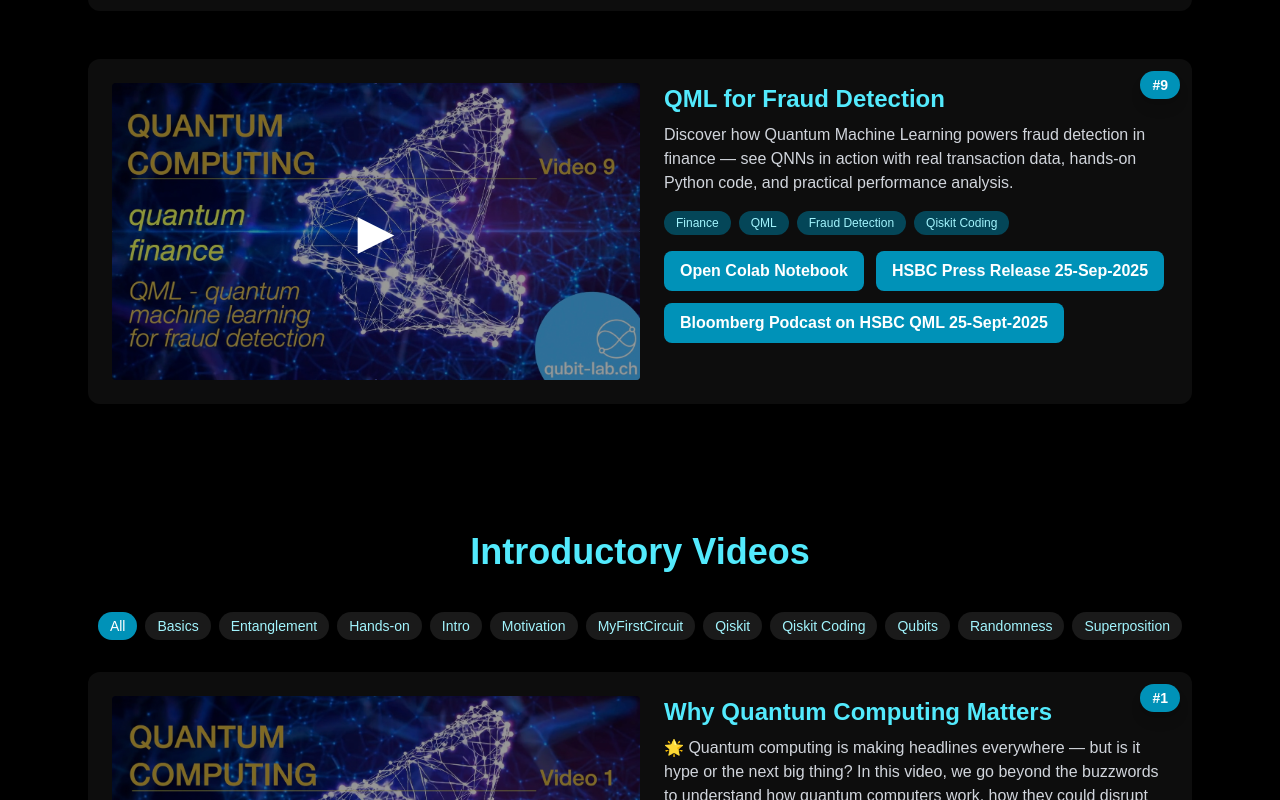
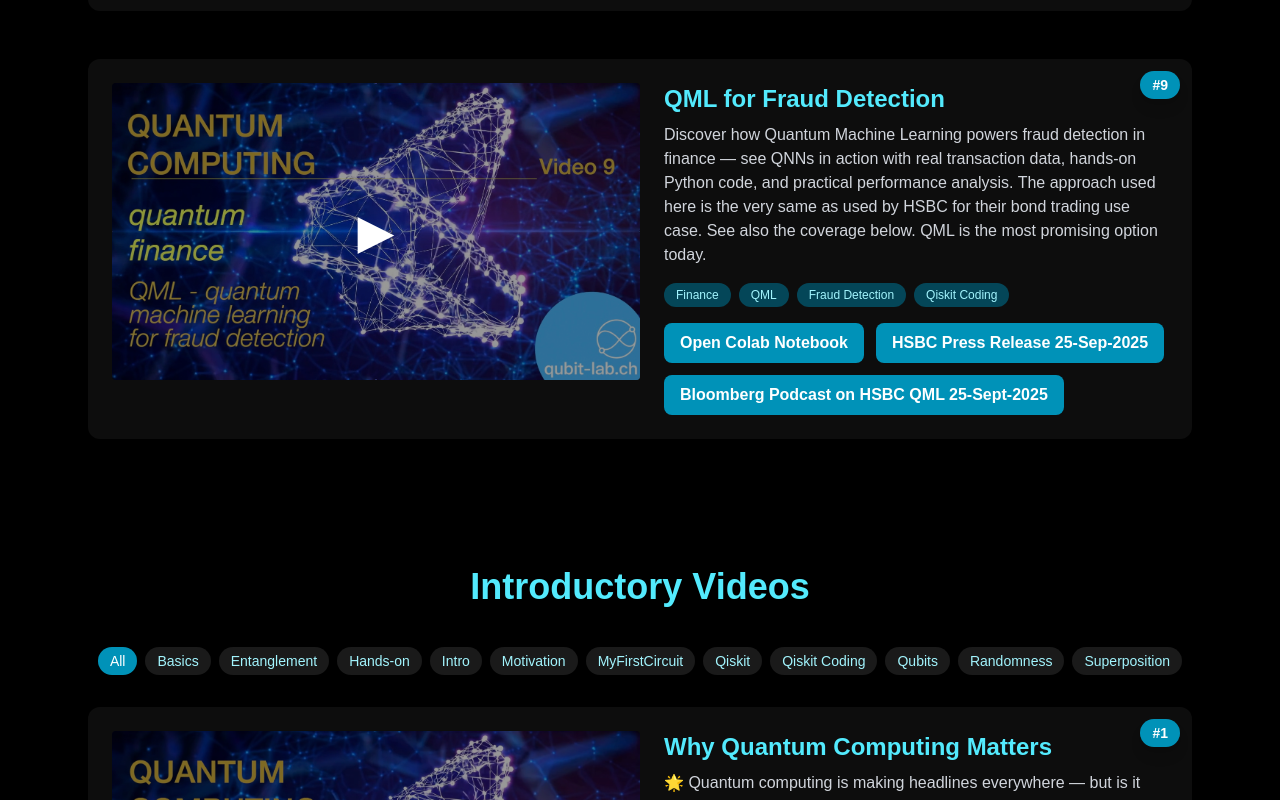
Before and after one commit to DanielMarkusHug/qubit-lab, a Next.js app: page / in a window 1280 px wide. Shown: the part 2820-3620 px from the top of the page. Built offline with nearby package versions, Linux system fonts and the light colour scheme.

Commit message:
Featured

```diff
--- a/src/data/videos.ts
+++ b/src/data/videos.ts
@@ -179,7 +179,7 @@ export interface Video {
       id: "04V2aCHOhh4",
       title: "QML for Fraud Detection",
       description:
-        "Discover how Quantum Machine Learning powers fraud detection in finance — see QNNs in action with real transaction data, hands-on Python code, and practical performance analysis.",
+        "Discover how Quantum Machine Learning powers fraud detection in finance — see QNNs in action with real transaction data, hands-on Python code, and practical performance analysis. The approach used here is the very same as used by HSBC for their bond trading use case. See also the coverage below. QML is the most promising option today.",
       topic: "finance",
       number: 9,
       image: "Video-9.jpg",
```
